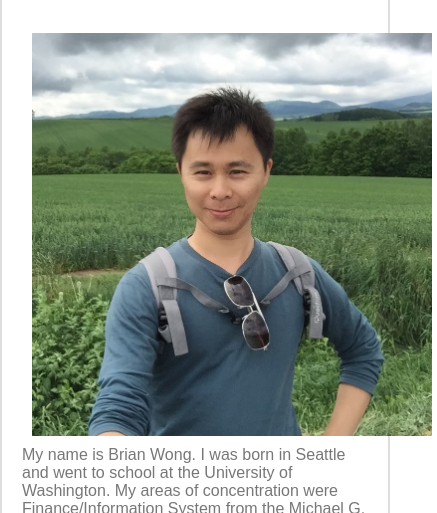
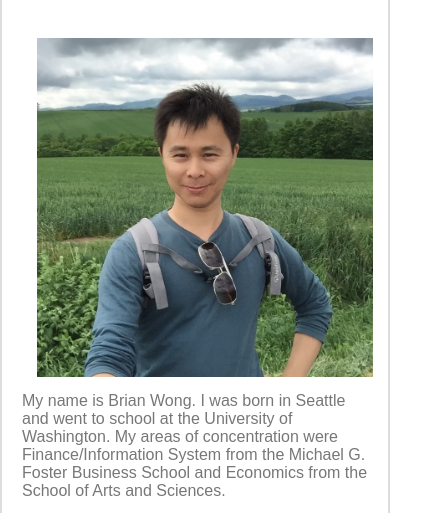
Before and after one commit to brianhwong206/Responsive-Portfolio, a plain HTML site: page index.html in a window 390 px wide. Shown: the part 273-786 px from the top of the page, 437 px wide, since content can reach past the window. Drawn offline with Linux system fonts and the light colour scheme.

Commit message:
new changes 20180816

```diff
--- a/assets/css/style.css
+++ b/assets/css/style.css
@@ -103,9 +103,8 @@ body{
 /* About Page*/
 #bio-image{
     float:left;
-    padding-right: 10px;
-    width: 410px;
-    height: 410px;
+    margin:10px;
+    padding: 10px;
 }
 
 .container-about-me-pictures{
@@ -274,8 +273,8 @@ html {
     #bio-image{
         float:left;
         padding-right: 10px;
-        min-width: 410px;
-        min-height: 410px;
+        /* min-width: 410px;
+        min-height: 410px;  */
     }
 
 }
@@ -317,11 +316,10 @@ html {
     }
 
     #bio-image{
-        float:both;
+        text-align: center;
         padding: 5px;
-        margin:5px;
-        width: 100%;
-        height: 100%;
+        width:100%;
+        height: auto;
     }
 
     .container-about-me-pictures{
--- a/index.html
+++ b/index.html
@@ -29,7 +29,8 @@
     <section id ="main-bio">
         <h2>About Me</h2>
 
-        <img id ="bio-image" src="assets/images/IMG_4884b.jpg" alt="Brian Wong">
+          <img id ="bio-image" src="assets/images/IMG_4884b.jpg" alt="Brian Wong" width = "460" height = "460">
+
 
                 <p>My name is Brian Wong. I was born in Seattle and went to school at the University of Washington. My areas of concentration were Finance/Information System from the Michael G. Foster Business School and Economics from the School of Arts and Sciences.</p>
 
@@ -42,6 +43,7 @@
                 <p>I've lived abroad in Beijing, China for several years in order to practice my Chinese Mandarin and to have a personal viewpoint of the rapid development of the Chinese economy.</p>
 
                 <p>Fun Fact: I've been to the tourist basecamp of Mount Everest in Tibet, the highest border crossing in the world at Khunjerab Pass (China-Pakistan border), and I've been atop the sand dunes of Khongoryn Els in Mongolia.</p>
+
 
         <div class ="container-about-me-pictures">
             <img id ="mount-everest-image" src="assets/images/DSC_7345.JPG" alt="Mount Everest" width = "298" height ="198">
```
Lines whose indentation alone changed are shown as unchanged.
